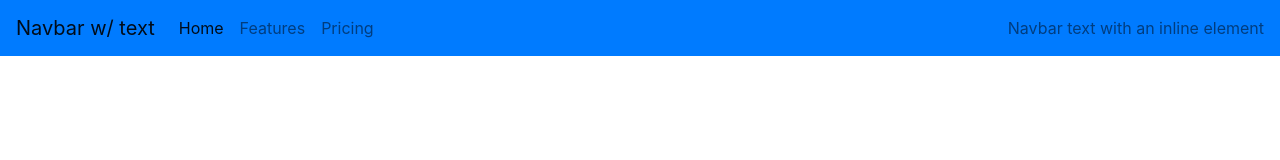
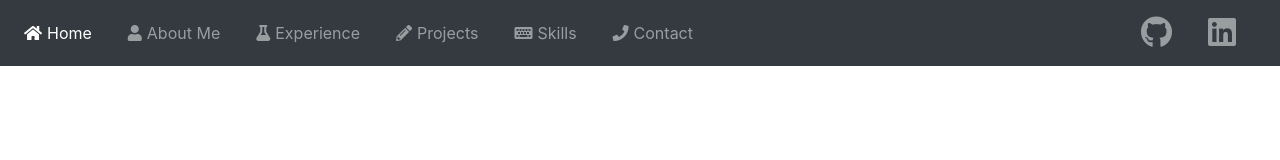
Before and after one commit to lukasz-koziara/lukasz-koziara.github.io, a plain HTML site: page index.html in a window 1280 px wide. Drawn offline with nearby package versions, Linux system fonts and the light colour scheme.

Commit message:
navbar done

```diff
--- a/index.html
+++ b/index.html
@@ -5,6 +5,10 @@
     <title>Łukasz Koziara - Personal Page</title>
     <link rel="stylesheet" href="https://stackpath.bootstrapcdn.com/bootstrap/4.1.1/css/bootstrap.min.css"
           integrity="sha384-WskhaSGFgHYWDcbwN70/dfYBj47jz9qbsMId/iRN3ewGhXQFZCSftd1LZCfmhktB" crossorigin="anonymous">
+    <link rel="stylesheet" href="https://use.fontawesome.com/releases/v5.1.0/css/all.css"
+          integrity="sha384-lKuwvrZot6UHsBSfcMvOkWwlCMgc0TaWr+30HWe3a4ltaBwTZhyTEggF5tJv8tbt" crossorigin="anonymous">
+    <link rel="stylesheet" href="main.css">
+
     <script src="https://stackpath.bootstrapcdn.com/bootstrap/4.1.1/js/bootstrap.min.js"
             integrity="sha384-smHYKdLADwkXOn1EmN1qk/HfnUcbVRZyYmZ4qpPea6sjB/pTJ0euyQp0Mk8ck+5T"
             crossorigin="anonymous">
@@ -12,27 +16,42 @@
     </script>
 </head>
 <body>
-<nav class="navbar navbar-expand-lg navbar-light bg-primary" style="background-color: #60B9E5">
-    <a class="navbar-brand" href="#">Navbar w/ text</a>
-    <button class="navbar-toggler" type="button" data-toggle="collapse" data-target="#navbarText" aria-controls="navbarText" aria-expanded="false" aria-label="Toggle navigation">
+<nav class="navbar sticky-top navbar-expand-lg navbar-dark bg-dark">
+    <button class="navbar-toggler" type="button" data-toggle="collapse" data-target="#navbarText"
+            aria-controls="navbarText" aria-expanded="false" aria-label="Toggle navigation">
         <span class="navbar-toggler-icon"></span>
     </button>
     <div class="collapse navbar-collapse" id="navbarText">
         <ul class="navbar-nav mr-auto">
             <li class="nav-item active">
-                <a class="nav-link" href="#">Home <span class="sr-only">(current)</span></a>
+                <a class="nav-link" href="#"><i class="fas fa-home" style="margin-right: 5px"></i>Home <span class="sr-only">(current)</span></a>
             </li>
             <li class="nav-item">
-                <a class="nav-link" href="#">Features</a>
+                <a class="nav-link" href="#"><i class="fas fa-user" style="margin-right: 5px"></i>About Me</a>
             </li>
             <li class="nav-item">
-                <a class="nav-link" href="#">Pricing</a>
+                <a class="nav-link" href="#"><i class="fas fa-flask" style="margin-right: 5px"></i>Experience</a>
             </li>
+            <li class="nav-item">
+                <a class="nav-link" href="#"><i class="fas fa-pencil-alt" style="margin-right: 5px"></i>Projects</a>
+            </li>
+            <li class="nav-item">
+                <a class="nav-link" href="#"><i class="fas fa-keyboard" style="margin-right: 5px"></i>Skills</a>
+            </li>
+            <li class="nav-item">
+                <a class="nav-link" href="#"><i class="fas fa-phone"  style="margin-right: 5px" ></i>Contact</a>
+            </li>
+
+
         </ul>
-        <span class="navbar-text">
-      Navbar text with an inline element
-    </span>
+        <ul class="item-inline navbar-nav">
+            <li class="nav-item"><a class="nav-link" href="https://github.com/lukasz-koziara"><i class="fab fa-github" style="font-size: 2em"></i></a></li>
+            <li class="nav-item"><a class="nav-link" href="https://www.linkedin.com/in/łukasz-koziara/"><i class="fab fa-linkedin" style="font-size: 2em"></i></a></li>
+        </ul>
+
     </div>
+
+
 </nav>
 <div class="container-fluid"></div>
 
--- a/main.css
+++ b/main.css
@@ -0,0 +1,3 @@
+.nav-item{
+    margin-right: 20px;
+}
```
Also changed, not shown: style.css (deleted).
